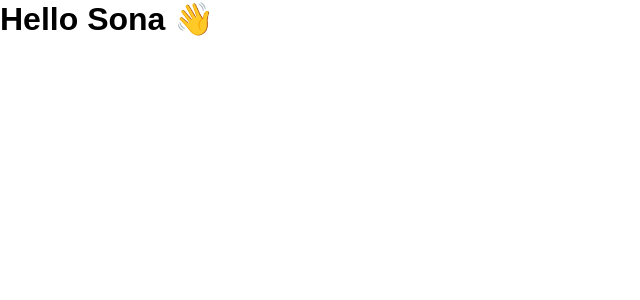
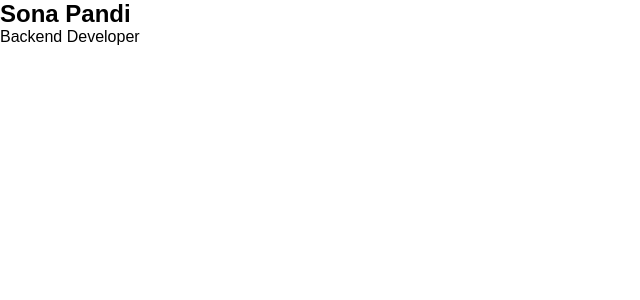
Before and after one commit to Sonaravikumar/portfolio, a React app: page / in a window 1280 px wide. Shown: the top 300 px of the page, without its empty margins (0-640 px from the left). Built offline with nearby package versions, Linux system fonts and the light colour scheme; the HTML template or start-up script is replaced by a standard one.

Commit message:
create hero section with dynamic data passing

```diff
--- a/src/App.tsx
+++ b/src/App.tsx
@@ -1,6 +1,10 @@
+import Hero from "./components/Hero";
+
 function App() {
   return (
-    <h1>Hello Sona 👋</h1>
+    <>
+      <Hero />
+    </>
   );
 }
 
--- /dev/null
+++ b/src/components/Hero.tsx
@@ -0,0 +1,12 @@
+import { profile } from "../data/profile";
+
+function Hero() {
+  return (
+    <section>
+      <h1>{profile.name}</h1>
+      <p>{profile.role}</p>
+    </section>
+  );
+}
+
+export default Hero;
--- /dev/null
+++ b/src/data/profile.ts
@@ -0,0 +1,4 @@
+export const profile = {
+  name: "Sona Pandi",
+  role: "Backend Developer",
+};
```
